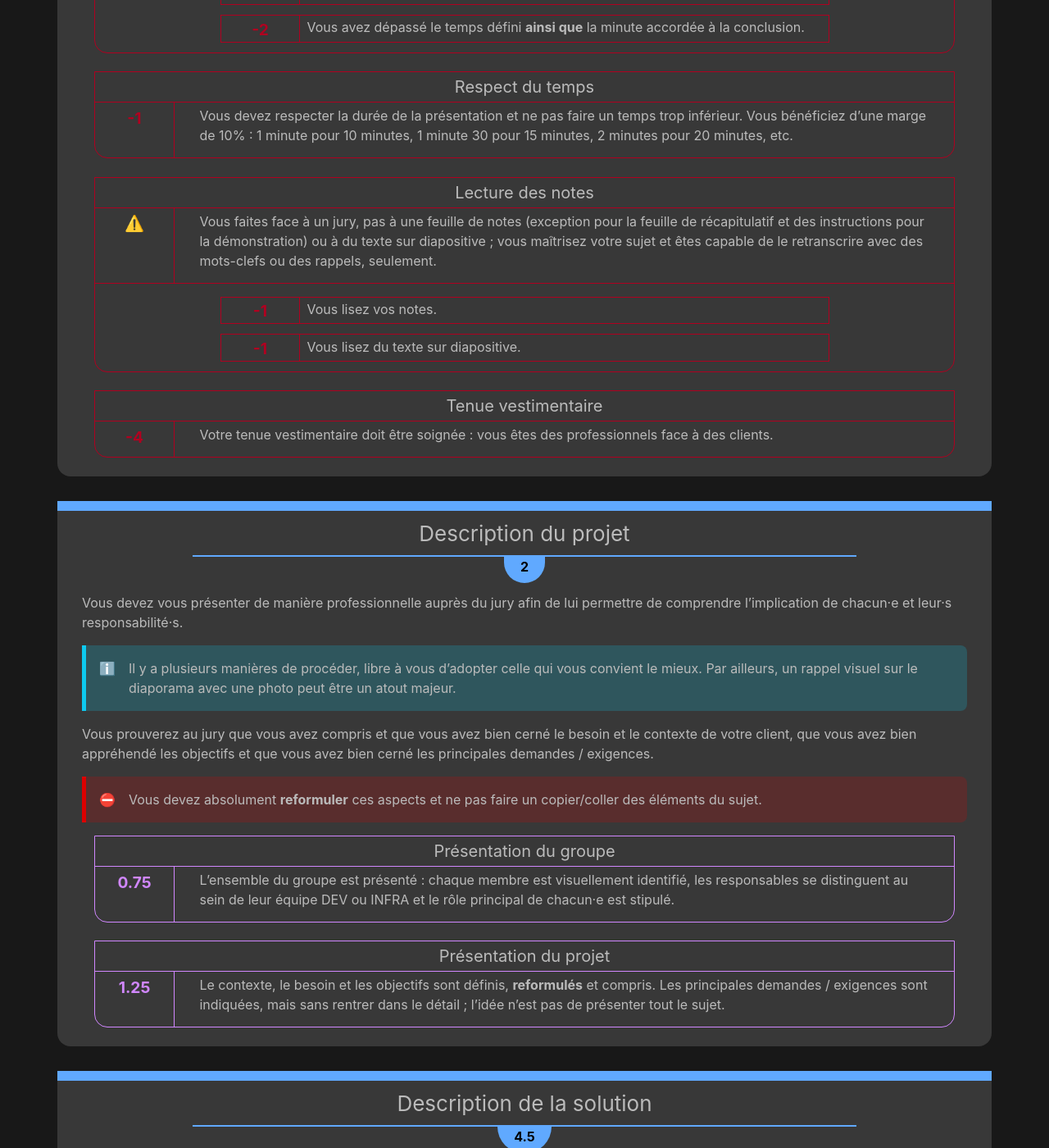
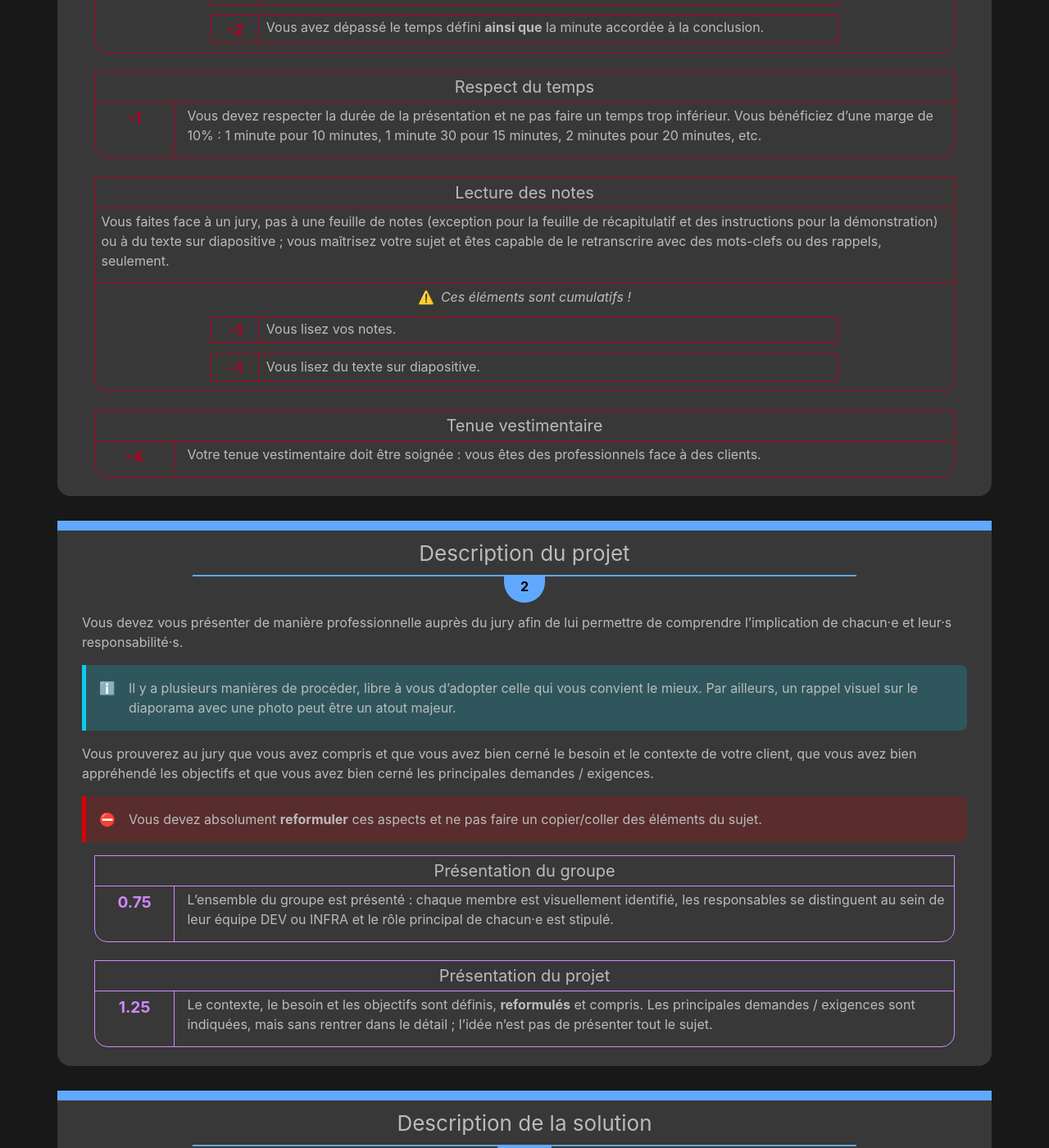
Before and after one commit to 3OLEN/projet-31, a Jekyll site: the page built from docs/_jury/0-evaluation.md, in a window 1280 px wide and 1400 px high, scrolled down 4998 px. Shown: the whole window at 82% size. Built offline with Jekyll 4.4.1, drawn with Linux system fonts in a browser that asks for light colours; some of the changed text lies outside the part shown.

Commit message:
📱 [Final] Grid content

```diff
--- a/docs/_includes/_pages/final/grid_content/_defense_element_details.liquid
+++ b/docs/_includes/_pages/final/grid_content/_defense_element_details.liquid
@@ -6,10 +6,6 @@
             {% assign detail_coefficient = detail_element.coefficient | default: detail_element.max %}
             {% if detail_coefficient %}
                 <div class="prefix">{{ detail_coefficient }}</div>
-            {% endif %}
-
-            {% if detail_element.cumulative %}
-                <div class="prefix badge" title="Ces éléments peuvent se cumuler ensemble !">⚠️</div>
             {% endif %}
 
             <div class="description">{{ detail_element.description | markdownify }}</div>
@@ -25,8 +21,14 @@
 
         {% if detail_element.detail %}
             <div class="listing">
+                {% if detail_element.cumulative %}
+                    <div class="heading warning">
+                        <div class="heading-content">Ces éléments sont cumulatifs !</div>
+                    </div>
+                {% endif %}
+
                 {% for detail_item in detail_element.detail %}
-                    <div>
+                    <div class="listing-detail">
                         <div class="prefix">{{ detail_item.value }}</div>
                         <div class="description">
                             {{ detail_item.description | markdownify | replace: "<p>", "" | replace: "</p>", "" }}
--- a/docs/_sass/minima/_custom-pages.scss
+++ b/docs/_sass/minima/_custom-pages.scss
@@ -157,7 +157,7 @@
     background-color: rgba($brand-color-dark, .8);
     border-top: 0.75em solid var(--defense-grid-color-primary);
     border-radius: 0 0 1em 1em;
-    padding: 0.5em $spacing-unit;
+    padding: 0.25em $spacing-unit * 0.5;
 
     &.malus {
       --defense-grid-color-primary: #{$color-danger};
@@ -194,7 +194,6 @@
       }
     }
     .defense-details {
-      padding: 0 $spacing-unit * 0.5;
       margin-bottom: $spacing-unit * 0.5;
 
       .grid-detail {
@@ -204,7 +203,7 @@
           flex-shrink: 0;
           font-size: larger;
           font-weight: bold;
-          padding: 0.25em 1em 0;
+          padding-top: 0.25em;
           text-align: center;
           width: 3em;
         }
@@ -238,22 +237,45 @@
             }
           }
           .description {
-            padding: 0.25em $spacing-unit * 0.75 0;
+            padding: 0.25em $spacing-unit * 0.25 0;
           }
         }
         .listing {
           border-top: 1px solid var(--defense-grid-color-secondary);
           list-style: none;
           margin-left: 0;
-          padding: 0.75em $spacing-unit 0;
+          padding: 0.75em $spacing-unit * 0.5 0;
 
           &:not(ul) {
-            > div {
+            padding-top: 0.25em;
+
+            .heading {
+              column-gap: 0.5em;
+              display: flex;
+              margin-bottom: 0.75em;
+
+              &.warning {
+                &:before {
+                  content: "⚠️";
+                  user-select: none;
+                }
+              }
+
+              .heading-content {
+                flex-grow: 1;
+                font-style: italic;
+                text-align: center;
+              }
+            }
+            .listing-detail {
+              &:first-child {
+                margin-top: 0.75em;
+              }
+
               border: 1px solid var(--defense-grid-color-secondary);
               column-gap: 0.5em;
               display: flex;
               margin: 0.25em auto 0.75em;
-              width: 75%;
 
               .prefix {
                 @extend %grid-detail-content-prefix;
@@ -266,8 +288,11 @@
           }
 
           > li {
+            column-gap: 0.5em;
+            display: flex;
+
             &:before {
-              content: '- ';
+              content: '-';
             }
             & + li {
               margin-top: 0.5em;
@@ -278,11 +303,50 @@
     }
   }
 
+  @media (min-width: $on-medium) {
+    > article {
+      padding: 0.5em $spacing-unit;
+
+      .defense-details {
+        padding: 0 $spacing-unit * 0.5;
+
+        .listing {
+          padding: 0.75em $spacing-unit * 0.5 0;
+        }
+        .detail-content {
+          .prefix {
+            padding: 0.25em 1em 0;
+          }
+          .description {
+            padding: 0.25em $spacing-unit * 0.75 0;
+          }
+        }
+      }
+    }
+  }
   @media (min-width: $on-large) {
     > article {
       > header {
         h3 {
           width: 75%;
+        }
+      }
+      .defense-details {
+        .grid-detail {
+          .listing {
+            &:not(ul) {
+              .heading {
+                justify-content: center;
+
+                .heading-content {
+                  flex-grow: unset;
+                }
+              }
+              .listing-detail {
+                width: 75%;
+              }
+            }
+          }
         }
       }
     }
```
